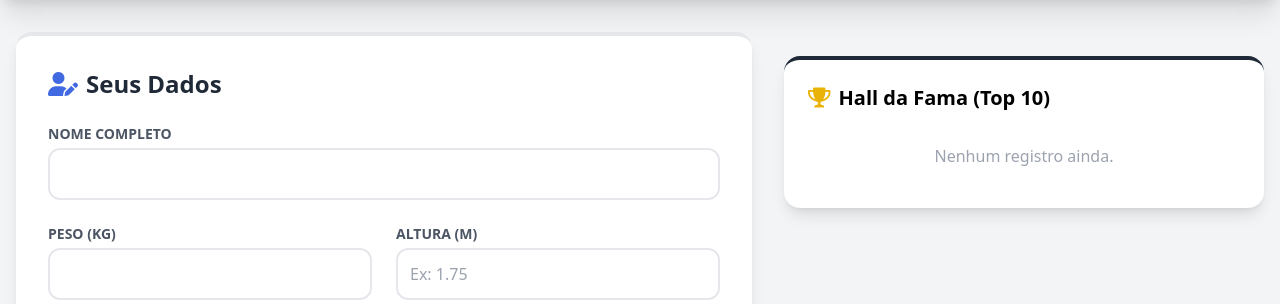
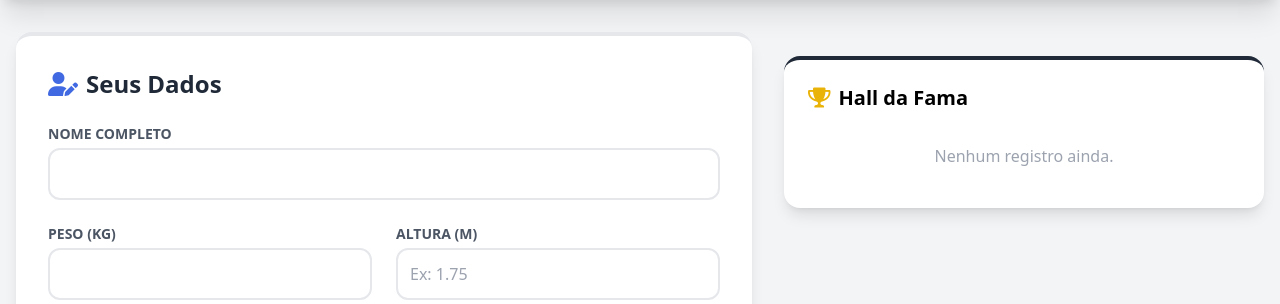
Before and after one commit to fromkurtz/calculadora_de_feice, a Flask app: page / in a window 1280 px wide. Shown: the part 136-440 px from the top of the page. Run offline with Flask 3, Linux system fonts and the light colour scheme; data that the repository does not hold is empty; some libraries are stand-ins or nearby versions.

Commit message:
Update index.html

```diff
--- a/templates/index.html
+++ b/templates/index.html
@@ -144,7 +144,7 @@
 
             <div class="bg-white p-6 rounded-2xl shadow-lg border-t-4 border-gray-800">
                 <h2 class="text-xl font-bold mb-4 flex items-center gap-2">
-                    <i class="fas fa-trophy text-yellow-500"></i> Hall da Fama (Top 10)
+                    <i class="fas fa-trophy text-yellow-500"></i> Hall da Fama
                 </h2>
                 <div id="rankingList" class="space-y-3">
                     </div>
```
